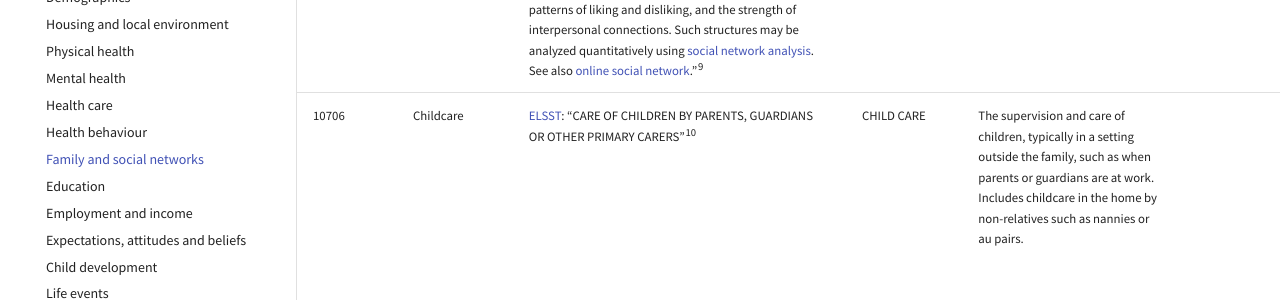
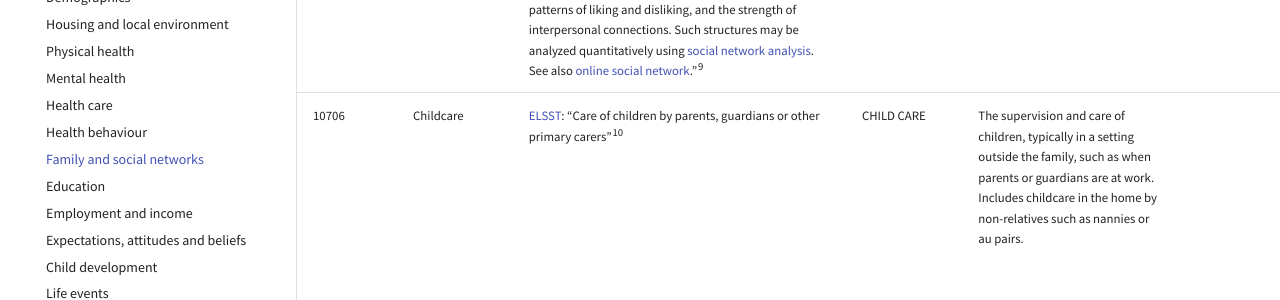
Before and after one commit to CLOSER-Cohorts/closer-vocabulary-2026, an MkDocs documentation site: the page built from docs/family-and-social-networks.md, in a window 1280 px wide and 900 px high, scrolled down 1500 px. Shown: the part 153-453 px from the top of the window. Built offline with MkDocs 1.6.1 and Material for MkDocs 9.7.7, drawn with Linux system fonts in a browser that asks for light colours.

```diff
--- a/docs/family-and-social-networks.md
+++ b/docs/family-and-social-networks.md
@@ -7,6 +7,6 @@
 | 10702 | Household composition | [ONS](https://www.ons.gov.uk/census/census2021dictionary/variablesbytopic/demographyvariablescensus2021/householdcomposition): “Households according to the relationships between members.”<sup>4</sup> | FAMILY SIZE<br><br>HOUSEHOLDS | Who and how many people live in a household, and the nature of their relationships. |     | “Does anyone live in your household besides you?”<br><br>“Are you living with anyone in your household as a couple?”<br><br>“Including yourself, how many people live in your household?” |     |
 | 10704 | Family members and relations | Law Insider ([Family member](https://www.lawinsider.com/dictionary/relative-or-family-member)): “Family Member means spouse, father, mother, child, father-in-law, mother-in-law, daughter-in-law or son-in-law”<sup>6</sup><br><br>Oxford Reference ([Relative](https://www.oxfordreference.com/display/10.1093/oi/authority.20110803100412577?d=%2F10.1093%2Foi%2Fauthority.20110803100412577&p=emailAM1q.1XtQeSaQ#:~:text=Quick%20Reference,relative%20in%20Australian%20Law%20Dictionary%20%C2%BB)): “A person recognized as having a family relationship of some kind with an individual, whether by **adoption or marriage or blood”**<sup>7</sup> | FAMILY MEMBERS | Questions related to family members, family dynamics, and family relationship quality (e.g. child-parent closeness, domestic violence).<br><br>Standardised scales measuring family or relationship dynamics or quality (e.g. the [KMSS](https://discovery.closer.ac.uk/page/kmss/25)). | Questions related to antisocial or criminal behaviour outside of the relationship context. Tag to “Antisocial and criminal behaviour (11005)”. | “How many brothers do you have?”<br><br>“Can I just check, how many biological children have you \[fathered/had\]?”<br><br>“How many grandparents do you have, excluding those living here at the moment?” |     |
 | 10705 | Friends and social networks | APA ([friendship](https://dictionary.apa.org/friendship)): “a voluntary relationship between two or more people that is relatively long-lasting and in which those involved tend to be concerned with meeting the others’ needs and interests as well as satisfying their own desires. Friendships frequently develop through shared experiences in which the people involved learn that their association with one another is mutually gratifying.”<sup>8</sup><br><br>APA ([social network](https://dictionary.apa.org/social-network)): “the relatively organized set of relationships that an individual or group has with others, including types and methods of communication, patterns of liking and disliking, and the strength of interpersonal connections. Such structures may be analyzed quantitatively using [social network analysis](https://dictionary.apa.org/social-network-analysis). See also [online social network](https://dictionary.apa.org/online-social-network).”<sup>9</sup> | FRIENDS<br><br>SOCIAL NETWORKS | Relationships and questions relating to those outside of the “family” |     | “How many friends and acquaintances do you see once a month or more?”<br><br>“How many close friends would you say you have?”<br><br>“Overall, would you say you belong to a close circle of friends?” |     |
-| 10706 | Childcare | [ELSST](https://thesauri.cessda.eu/elsst-5/en/page/8e11d327-3cac-481c-93ae-70362fd5998b): “CARE OF CHILDREN BY PARENTS, GUARDIANS OR OTHER PRIMARY CARERS”<sup>10</sup> | CHILD CARE | The supervision and care of children, typically in a setting outside the family, such as when parents or guardians are at work. Includes childcare in the home by non-relatives such as nannies or au pairs. |     | “Do you ever use any type of childcare for your child/children? By 'childcare' I mean care carried out by anyone other than yourself (or your partner).”<br><br>“Can I just check what arrangements you use to look after your child/children when you are working?”<br><br>“What are your usual arrangements for looking after \[CHILD NAME\] during the school holidays?” |     |
+| 10706 | Childcare | [ELSST](https://thesauri.cessda.eu/elsst-5/en/page/8e11d327-3cac-481c-93ae-70362fd5998b): “Care of children by parents, guardians or other primary carers”<sup>10</sup> | CHILD CARE | The supervision and care of children, typically in a setting outside the family, such as when parents or guardians are at work. Includes childcare in the home by non-relatives such as nannies or au pairs. |     | “Do you ever use any type of childcare for your child/children? By 'childcare' I mean care carried out by anyone other than yourself (or your partner).”<br><br>“Can I just check what arrangements you use to look after your child/children when you are working?”<br><br>“What are your usual arrangements for looking after \[CHILD NAME\] during the school holidays?” |     |
 | 10707 | Child welfare | [APA](https://dictionary.apa.org/child-welfare): “the emotional or physical well-being of children, particularly in the context of legal issues or of social programs designed to enrich or intervene in their lives.”<sup>11</sup> | CHILD PROTECTION<br><br>CHILD SAFETY<br><br>FAMILY LAW | The safety, protection, and wellbeing of children, including preventing and addressing mistreatment. |     | “Were you physically neglected as a child (e.g. not fed or clothed properly)?”<br><br>“Has the child ever been in care (statutory or voluntary) for any reason whatsoever?”<br><br>“Has this child ever been in the care of a Local Authority Children's Committee?” |     |
 | 10710 | Social capital | [ONS](https://www.ons.gov.uk/peoplepopulationandcommunity/wellbeing/bulletins/socialcapitalintheuk/2020#:~:text=Social%20capital%20is%20measured%20through,functioning%2C%20close%2Dknit%20society.): “Social capital is a term used to describe the extent and nature of our connections with others and the collective attitudes and behaviours between people that support a well-functioning, close-knit society.”<sup>12</sup> | SOCIAL CAPITAL<br><br>SOCIAL SUPPORT |     |     | “How many people do you feel very close to? (It doesn't matter where they live or whether you have seen them recently). number”<br><br>“Do you feel supported by your family, that is the people who live with you?”<br><br>“My partner provides the emotional support I need” |     |
```
